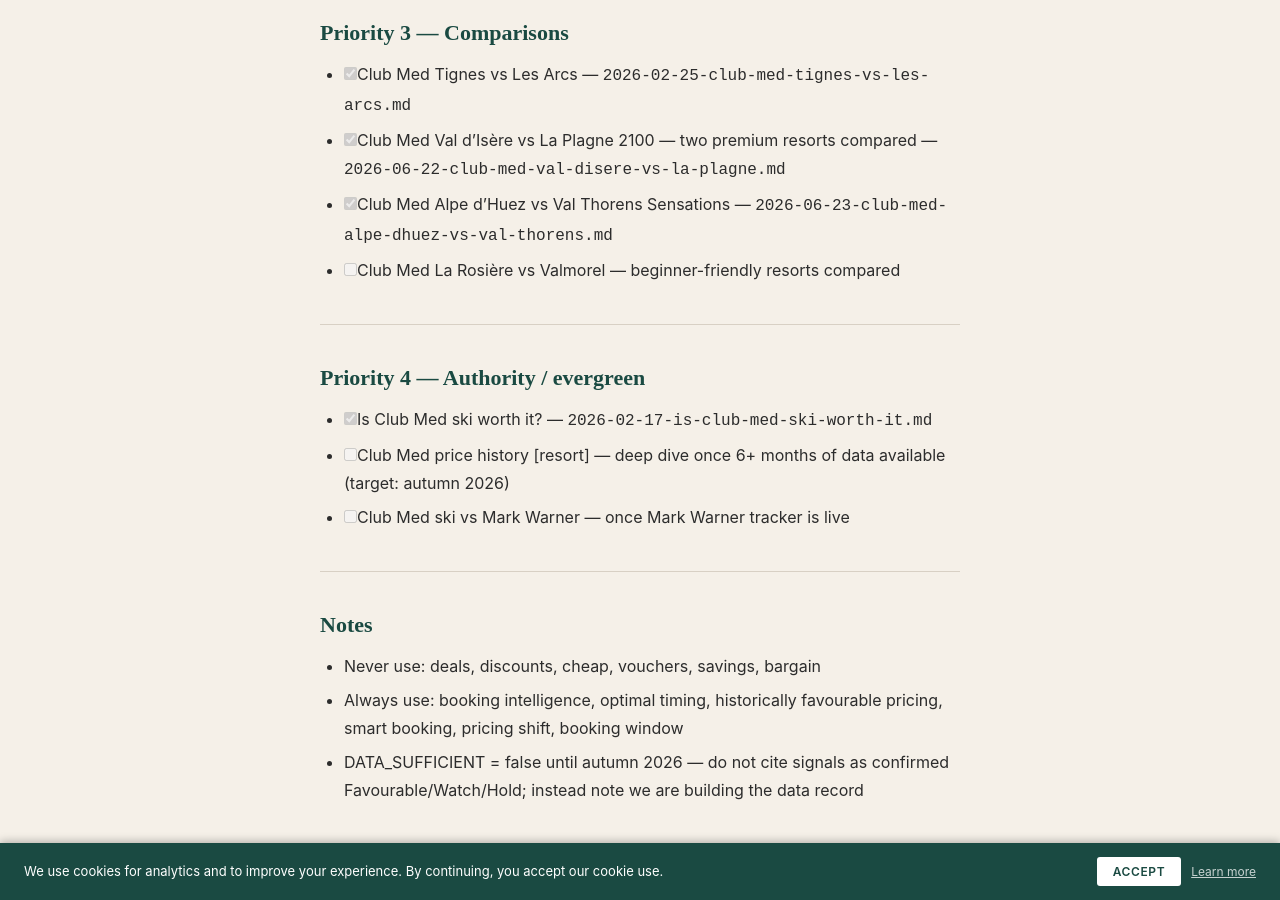
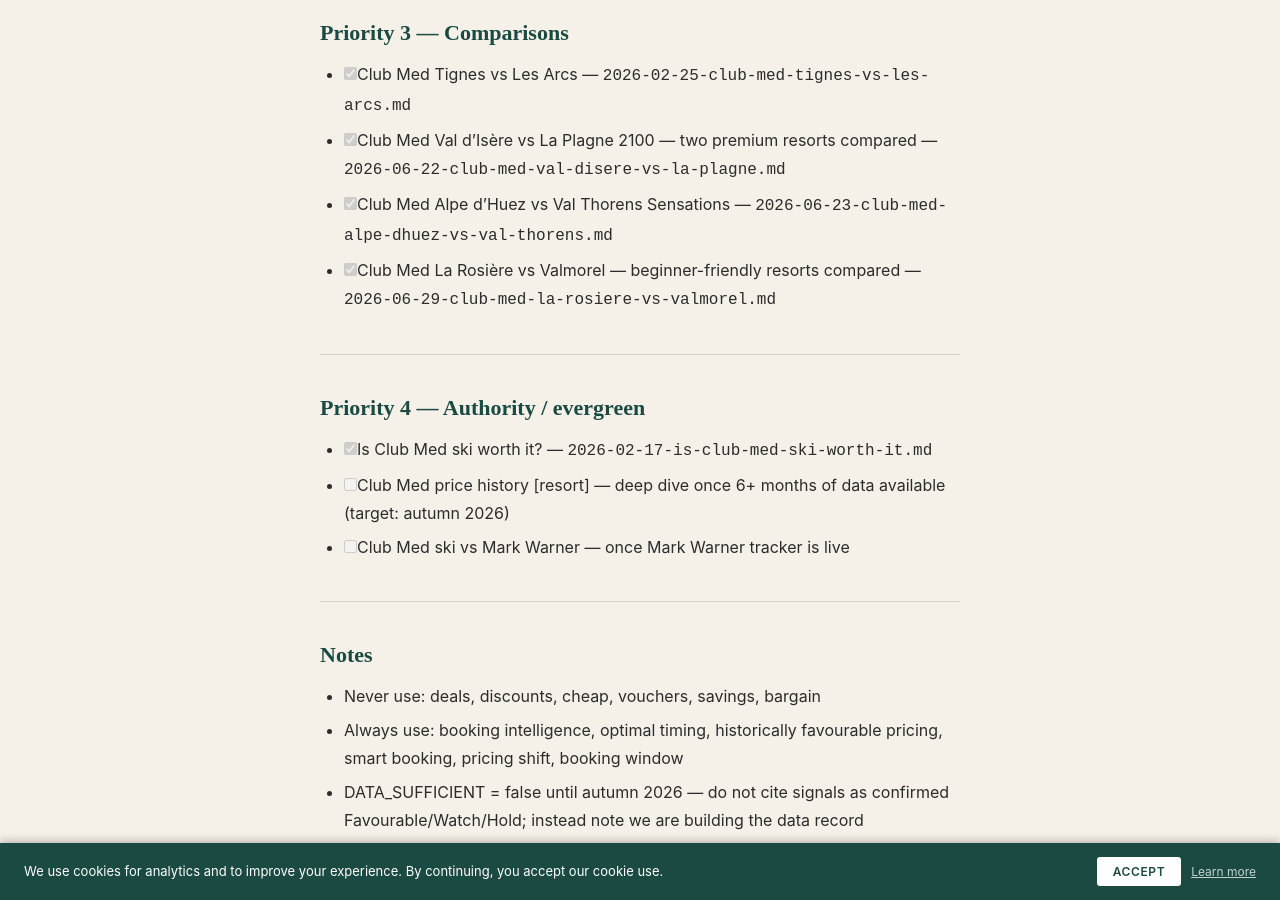
Before and after one commit to 215781/booking-window, a Jekyll site: the page built from CONTENT_QUEUE.md, in a window 1280 px wide and 900 px high, scrolled down 1615 px. Built offline with Jekyll 4.4.1, drawn with Linux system fonts in a browser that asks for light colours; some web fonts are replaced; our own code applies the rules of GitHub Pages for plain Markdown files.

Commit message:
content: publish Club Med La Rosière vs Valmorel comparison
Data-backed comparison of 2026/27 prices, booking windows, and when each
beginner-friendly resort offers the best value. Key findings: Valmorel is
cheaper for couples through most of the season; La Rosière wins on family
pricing in January; Valmorel is significantly cheaper at February half-term
but its half-term family prices have risen ~£2,000 since April 2026.
Sitemap and CONTENT_QUEUE updated.

Co-Authored-By: Claude Sonnet 4.6 <noreply@anthropic.com>

```diff
--- a/CONTENT_QUEUE.md
+++ b/CONTENT_QUEUE.md
@@ -34,7 +34,7 @@ Topics for the Content Writer agent to work through in order. Check off each ite
 - [x] Club Med Tignes vs Les Arcs — `2026-02-25-club-med-tignes-vs-les-arcs.md`
 - [x] Club Med Val d'Isère vs La Plagne 2100 — two premium resorts compared — `2026-06-22-club-med-val-disere-vs-la-plagne.md`
 - [x] Club Med Alpe d'Huez vs Val Thorens Sensations — `2026-06-23-club-med-alpe-dhuez-vs-val-thorens.md`
-- [ ] Club Med La Rosière vs Valmorel — beginner-friendly resorts compared
+- [x] Club Med La Rosière vs Valmorel — beginner-friendly resorts compared — `2026-06-29-club-med-la-rosiere-vs-valmorel.md`
 
 ---
 
--- a/sitemap.xml
+++ b/sitemap.xml
@@ -140,4 +140,10 @@
     <changefreq>monthly</changefreq>
     <priority>0.7</priority>
   </url>
+  <url>
+    <loc>https://whentobook.co.uk/blog/club-med-la-rosiere-vs-valmorel/</loc>
+    <lastmod>2026-06-29</lastmod>
+    <changefreq>monthly</changefreq>
+    <priority>0.7</priority>
+  </url>
 </urlset>
```
Also changed, not shown: _posts/2026-06-29-club-med-la-rosiere-vs-valmorel.md (added, +109 -0 lines).
